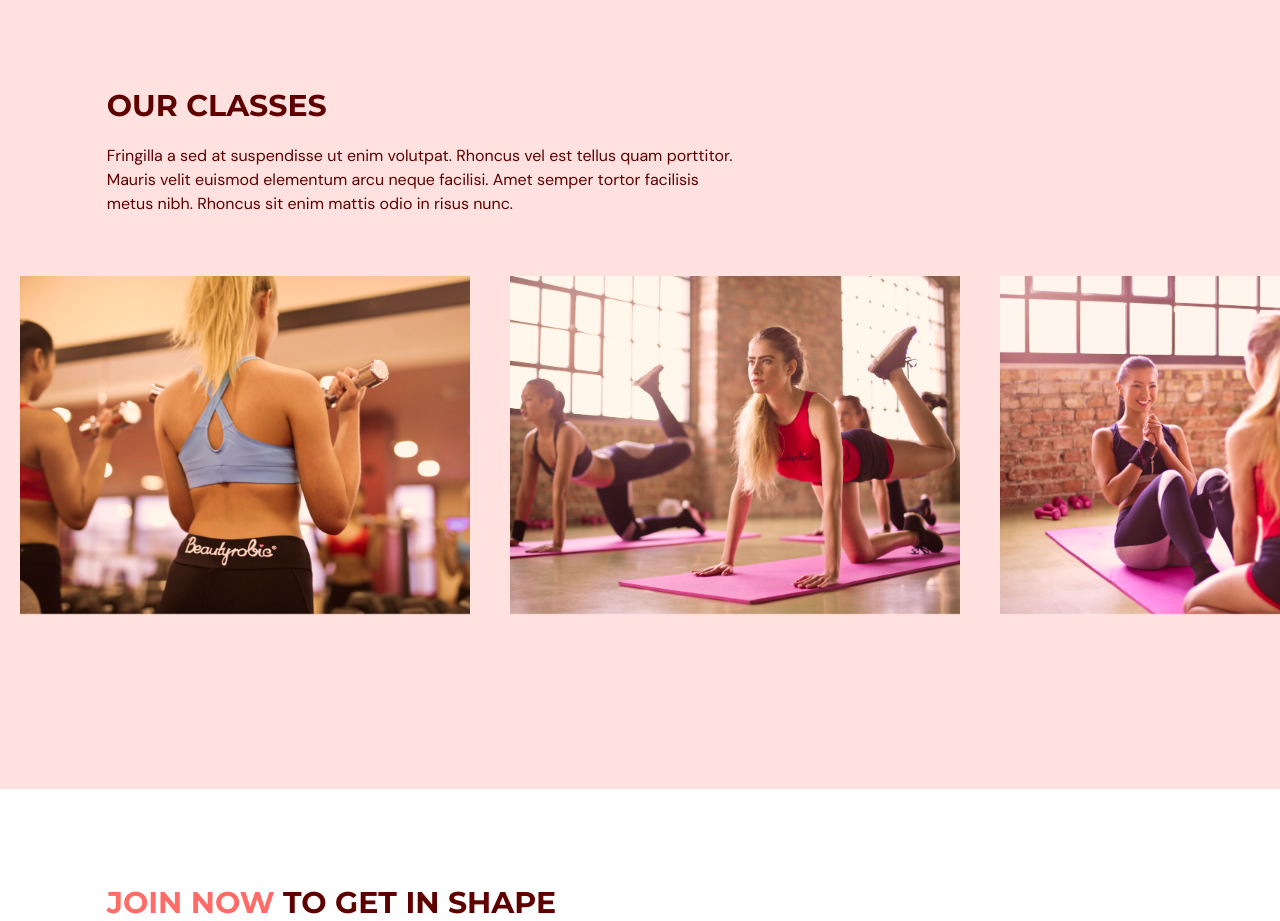
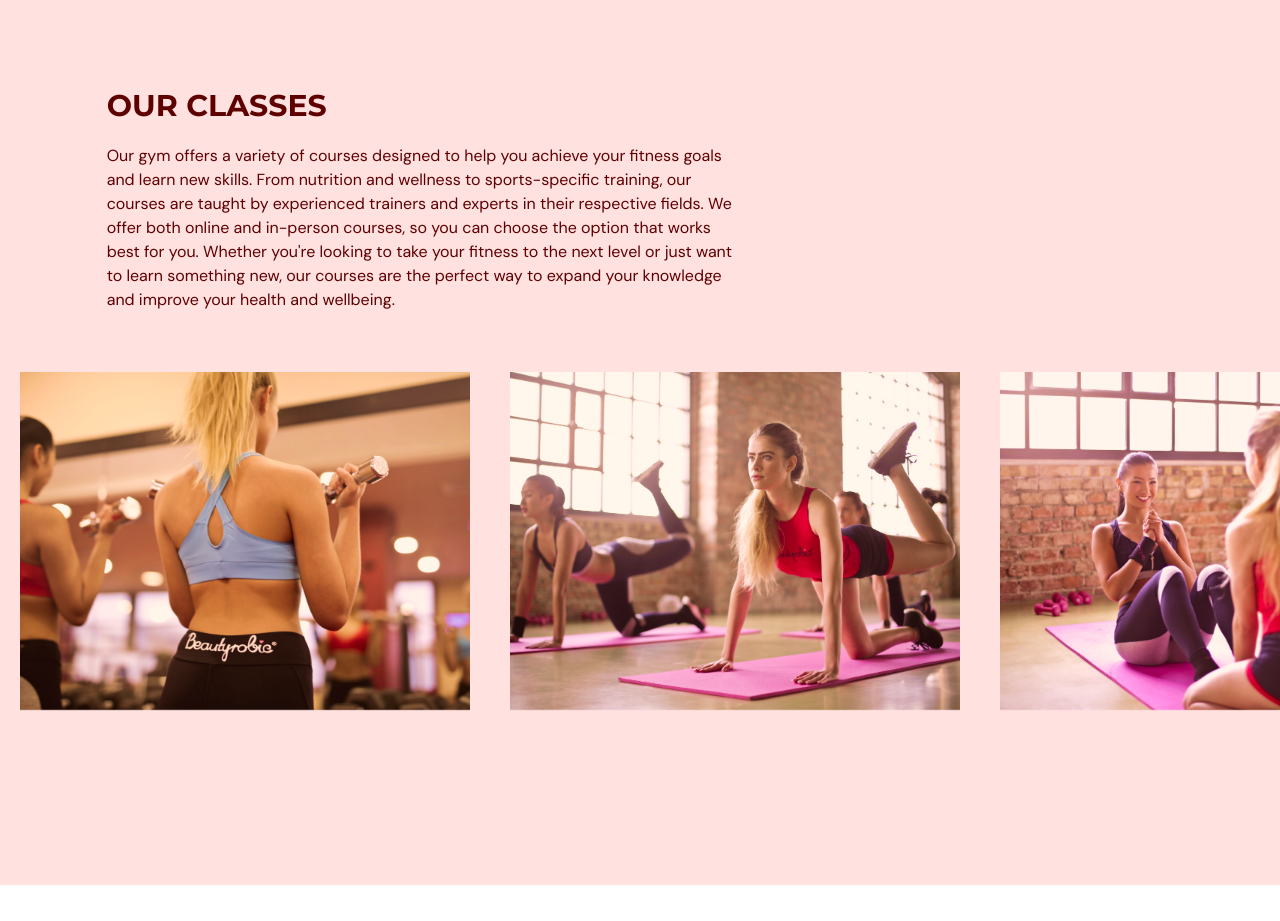
Before and after one commit to Dawitlior/EVOGYM, a React (Vite) app: page / in a window 1280 px wide. Shown: the part 2320-3241 px from the top of the page. Built offline with nearby package versions, Linux system fonts and the light colour scheme.

Commit message:
descriptions

```diff
--- a/src/scenes/ourClasses/index.tsx
+++ b/src/scenes/ourClasses/index.tsx
@@ -13,33 +13,37 @@ const classes: Array<ClassType> = [
   {
     name: "Weight Training Classes",
     description:
-      "Lorem ipsum dolor sit amet, consectetur adipiscing elit, sed do eiusmod tempor incididunt ut labore et dolore magna aliqua. Ut enim ad minim veniam, quis nostrud exercitation ullamco laboris nisi ut aliquip ex ea commodo consequat.",
+      "Our weight training classes are designed to help you build strength, increase muscle mass, and improve your overall fitness level. Led by experienced trainers, our weight training classes focus on proper form and technique to ensure that you get the most out of your workout while minimizing the risk of injury.",
     image: image1,
   },
   {
     name: "Yoga Classes",
+    description:
+      "Our yoga classes are the perfect way to de-stress, improve your flexibility, and boost your mental and physical wellbeing. Whether you're a beginner or an experienced yogi, our classes offer a variety of styles and levels to meet your needs. From gentle, restorative yoga to more challenging vinyasa flows, we have something for everyone.",
     image: image2,
   },
   {
     name: "Ab Core Classes",
     description:
-      "Lorem ipsum dolor sit amet, consectetur adipiscing elit, sed do eiusmod tempor incididunt ut labore et dolore magna aliqua. Ut enim ad minim veniam, quis nostrud exercitation ullamco laboris nisi ut aliquip ex ea commodo consequat.",
+      "Our ab core classes are designed to target your core muscles and help you develop a strong, toned midsection. With a focus on exercises like planks, crunches, and other core-specific moves, our classes will help you improve your posture, balance, and overall core strength.",
     image: image3,
   },
   {
     name: "Adventure Classes",
     description:
-      "Lorem ipsum dolor sit amet, consectetur adipiscing elit, sed do eiusmod tempor incididunt ut labore et dolore magna aliqua. Ut enim ad minim veniam, quis nostrud exercitation ullamco laboris nisi ut aliquip ex ea commodo consequat.",
+      "Our adventure classes are perfect for those who want to take their fitness to the next level. Whether you're interested in rock climbing, hiking, or other outdoor activities, our adventure classes offer a fun and challenging way to stay active while exploring the great outdoors.",
     image: image4,
   },
   {
     name: "Fitness Classes",
+    description:
+      "Our fitness classes offer a variety of workouts and styles to help you stay motivated and achieve your fitness goals. From high-intensity interval training (HIIT) to dance-based workouts, our classes are designed to challenge you and keep you engaged.",
     image: image5,
   },
   {
     name: "Training Classes",
     description:
-      "Lorem ipsum dolor sit amet, consectetur adipiscing elit, sed do eiusmod tempor incididunt ut labore et dolore magna aliqua. Ut enim ad minim veniam, quis nostrud exercitation ullamco laboris nisi ut aliquip ex ea commodo consequat.",
+      "Our training classes offer personalized coaching and guidance to help you achieve your specific fitness goals. Whether you're looking to build muscle, lose weight, or improve your athletic performance, our trainers will work with you to create a custom training program that meets your needs and fits your schedule.",
     image: image6,
   },
 ];
@@ -68,10 +72,15 @@ const OurClasses = ({ setSelectedPage }: Props) => {
           <div className="md:w-3/5">
             <HText>OUR CLASSES</HText>
             <p className="py-5">
-              Fringilla a sed at suspendisse ut enim volutpat. Rhoncus vel est
-              tellus quam porttitor. Mauris velit euismod elementum arcu neque
-              facilisi. Amet semper tortor facilisis metus nibh. Rhoncus sit
-              enim mattis odio in risus nunc.
+              Our gym offers a variety of courses designed to help you achieve
+              your fitness goals and learn new skills. From nutrition and
+              wellness to sports-specific training, our courses are taught by
+              experienced trainers and experts in their respective fields. We
+              offer both online and in-person courses, so you can choose the
+              option that works best for you. Whether you're looking to take
+              your fitness to the next level or just want to learn something
+              new, our courses are the perfect way to expand your knowledge and
+              improve your health and wellbeing.
             </p>
           </div>
         </motion.div>
```
